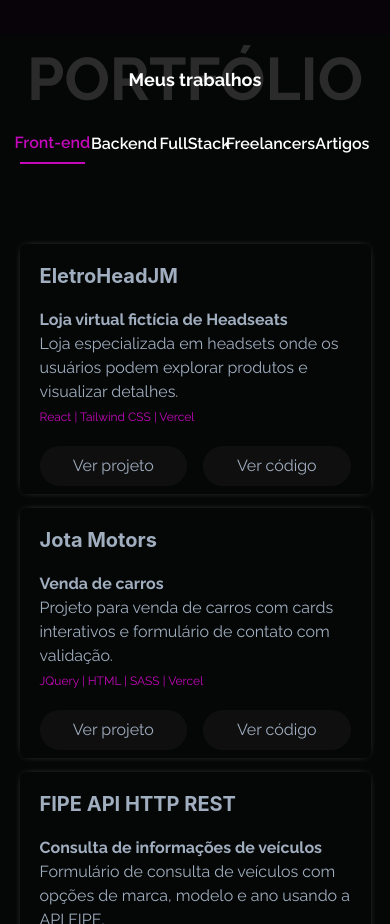
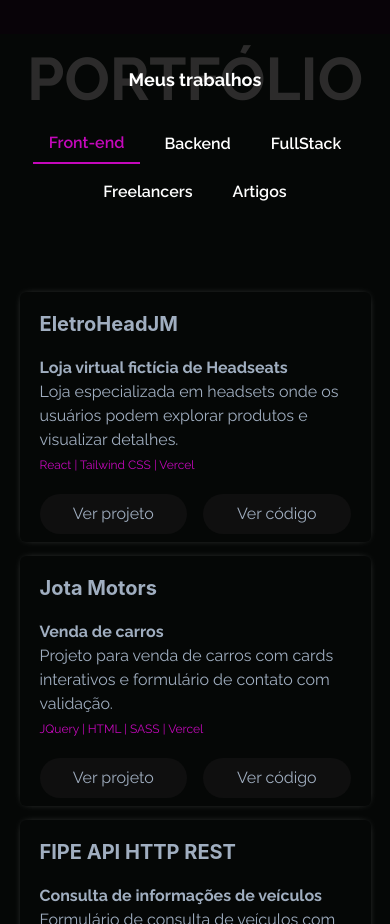
Before and after one commit to jotaMch/janderson, a React (Vite) app: page / in a window 390 px wide. Shown: the part 3800-4724 px from the top of the page. Built offline with nearby package versions, Linux system fonts and the light colour scheme.

Commit message:
add card responsive

```diff
--- a/src/components/molecules/Cards.tsx
+++ b/src/components/molecules/Cards.tsx
@@ -64,9 +64,9 @@ const MyCardProject: React.FC<ValueSelect> = ({ value }) => {
         {
             type: "Back-end",
             title: "Registro de Clientes",
-            subTitle: "Cadastro, consulta, atualização e exclusão.",
+            subTitle: "Cadastrar, consultar, atualizar e excluir",
             description: "Aplicação desktop que permite cadastrar, consultar, atualizar e excluir dados dos clientes.",
-            tecnology: "C# | Windows Forms | MySQL | MySql.Data | .NET Framework",
+            tecnology: "C# | Windows Forms | MySQL | .NET Framework",
             buttonTextCode: "Ver código",
             codeLink: "https://github.com/jotaMch/CSharp",
         },
@@ -105,7 +105,7 @@ const MyCardProject: React.FC<ValueSelect> = ({ value }) => {
             type: "Article",
             title: "Em desenvolvimento",
             subTitle: "Engenharia de Software",
-            description: "Estou construindo meu primeiro artigo com o intuito de expandir meus conhecimentos em Engenharia de Software.",
+            description: "Construindo meu primeiro artigo com o intuito de expandir meus conhecimentos em Engenharia de Software.",
             tecnology: "Figma",
             buttonText: "Leia mais",
             buttonTextCode: undefined,
--- a/src/components/templates/MyWorks.tsx
+++ b/src/components/templates/MyWorks.tsx
@@ -11,7 +11,7 @@ const MyWorks = () => {
         minH='100vh' h=''>
             <TitleComponent title="Portfólio" subTitle="Meus trabalhos" />
             <Flex
-            mx='auto' gap={2}
+            mx='auto' gap={2} flexWrap='wrap'
             justifyContent='center' alignItems='center'
             w={{ base: '90%', md: '80%', lg: '800px'}}
             >
```
